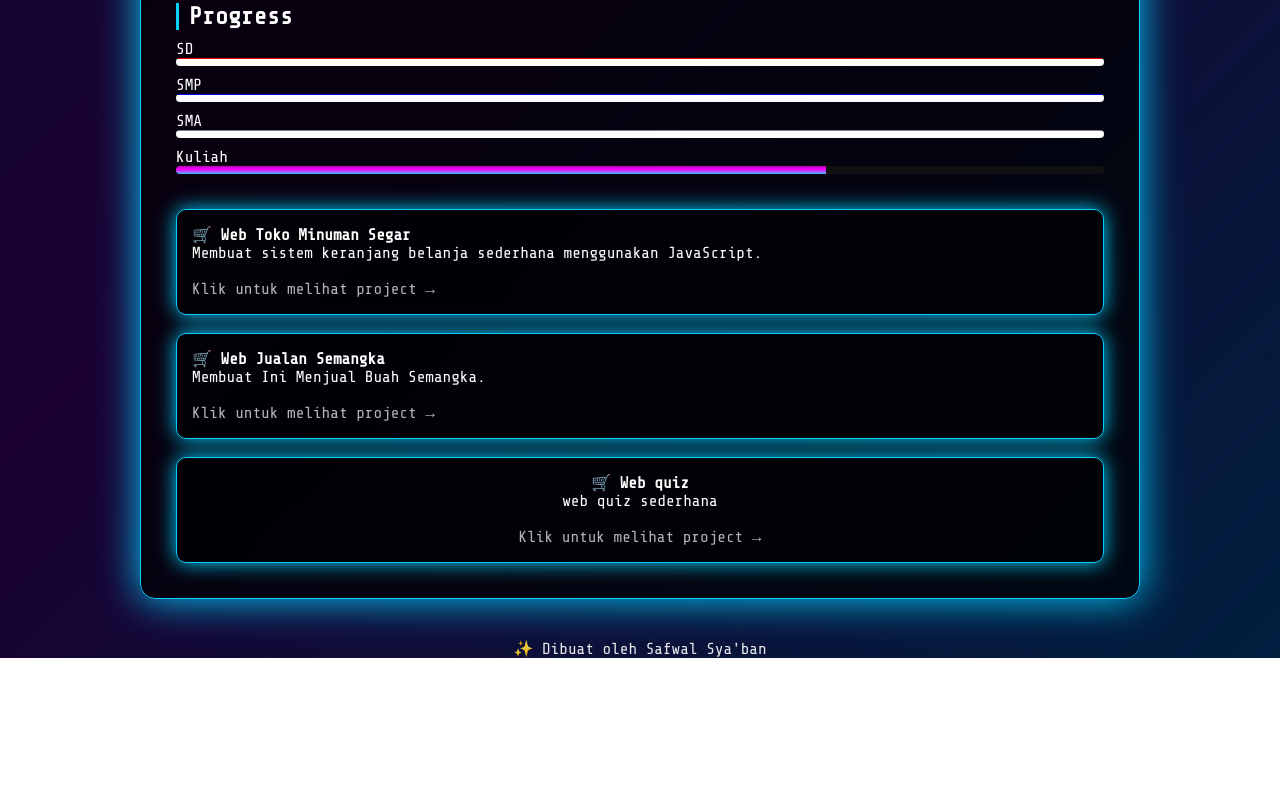
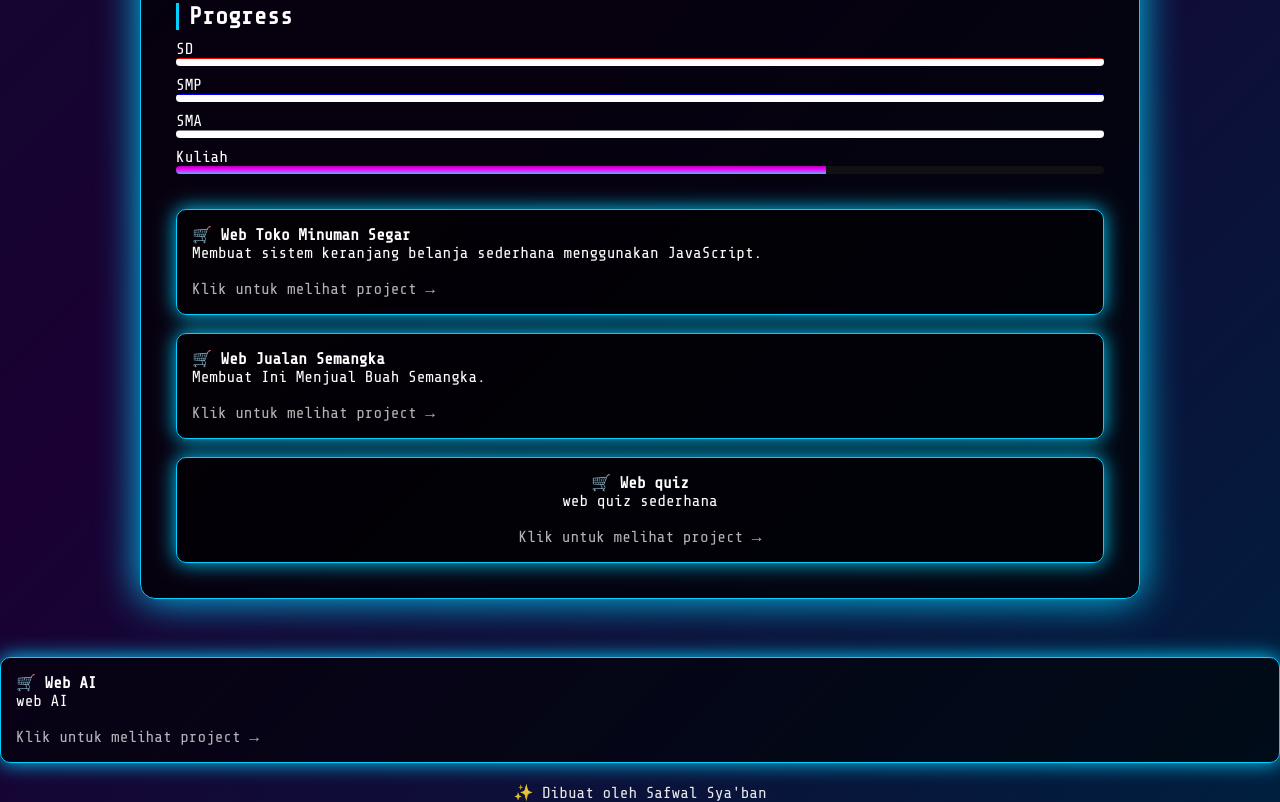
Before and after one commit to safwal270905/Safwal-Sya-ban, a plain HTML site: page index.html in a window 1280 px wide. Shown: the part 1021-1823 px from the top of the page. Before the commit the page ends 1679 px from the top, so only its background shows below. Drawn offline with nearby package versions, Linux system fonts and the light colour scheme.

```diff
--- a/index.html
+++ b/index.html
@@ -361,6 +361,18 @@
         </a>
       </div>
 
+    <br />
+
+        <a href="https://pengaduanmasyarakat.xo.je" style="text-decoration: none; color: white">
+          <div class="card">
+            <b>🛒 Web AI</b><br />
+            web AI
+            <br /><br />
+            <span style="opacity: 0.7">Klik untuk melihat project →</span>
+          </div>
+        </a>
+  </div>
+
       <div class="footer">✨ Dibuat oleh Safwal Sya'ban</div>
     </div>
 
```
